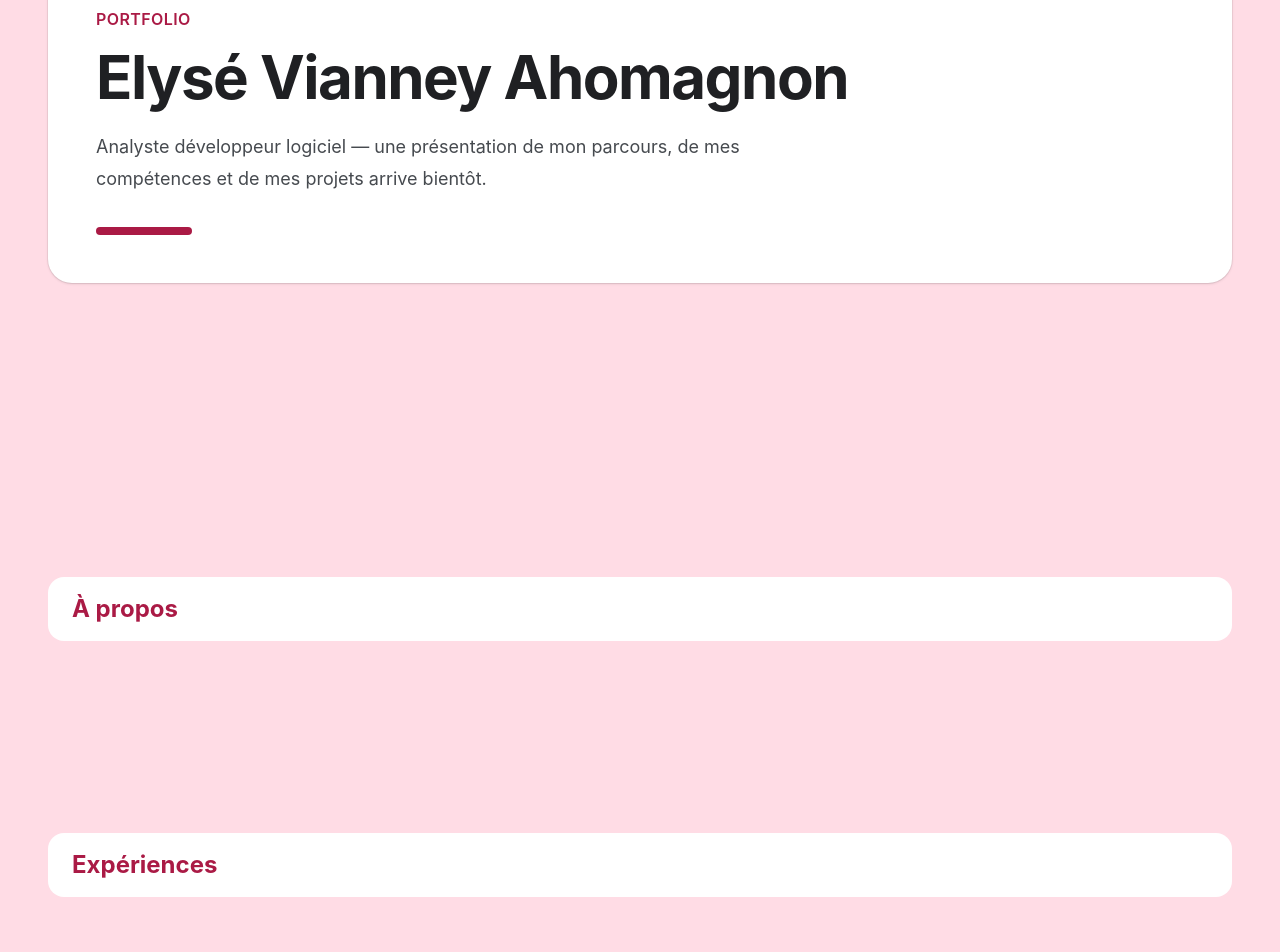
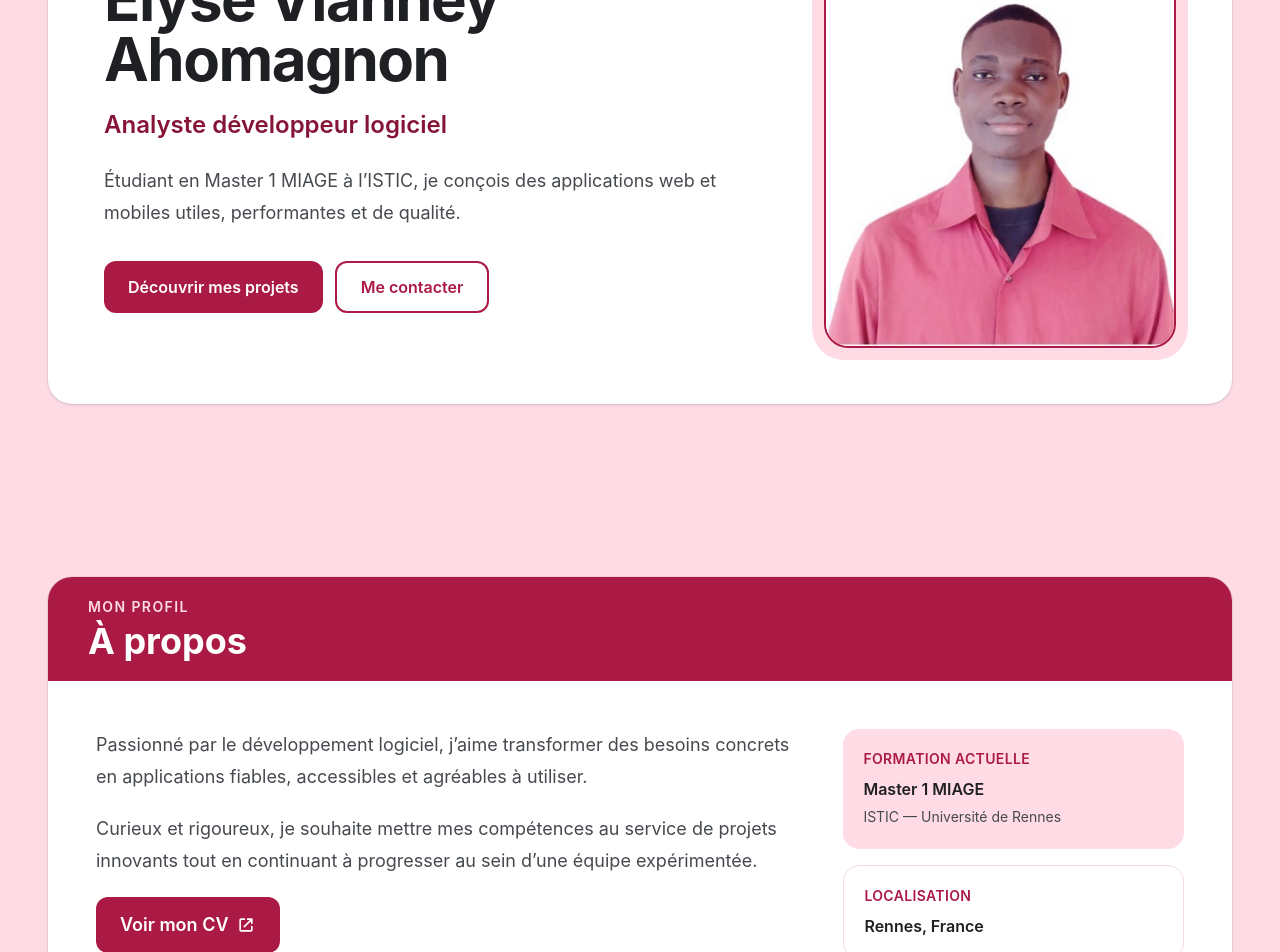
Before and after one commit to elysevianney/my_porfolio, an Angular app: page / in a window 1280 px wide. Shown: the part 320-1272 px from the top of the page. Built offline with nearby package versions, Linux system fonts and the light colour scheme.

Commit message:
feat: add hero and about sections

```diff
--- a/src/app/app.html
+++ b/src/app/app.html
@@ -8,22 +8,9 @@
 <app-header />
 
 <main id="main-content" class="mx-auto max-w-7xl px-6 sm:px-8 lg:px-12">
-  <section id="home" aria-labelledby="page-title" class="flex min-h-[calc(100vh-5rem)] items-center py-16">
-    <div class="w-full rounded-3xl bg-white p-8 shadow-sm ring-1 ring-black/5 sm:p-12">
-      <p class="mb-4 font-semibold tracking-wide text-cv-primary uppercase">Portfolio</p>
-      <h1 id="page-title" class="max-w-3xl text-4xl font-bold tracking-tight text-cv-text sm:text-6xl">
-        Elysé Vianney Ahomagnon
-      </h1>
-      <p class="mt-6 max-w-2xl text-lg leading-8 text-cv-muted">
-        Analyste développeur logiciel — une présentation de mon parcours, de mes compétences et de mes projets arrive bientôt.
-      </p>
-      <div class="mt-8 h-2 w-24 rounded-full bg-cv-primary" aria-hidden="true"></div>
-    </div>
-  </section>
+  <app-hero />
 
-  <section id="about" aria-labelledby="about-title" class="py-24">
-    <h2 id="about-title" class="rounded-2xl bg-white px-6 py-4 text-2xl font-bold text-cv-primary">À propos</h2>
-  </section>
+  <app-about />
 
   <section id="experience" aria-labelledby="experience-title" class="py-24">
     <h2 id="experience-title" class="rounded-2xl bg-white px-6 py-4 text-2xl font-bold text-cv-primary">Expériences</h2>
--- a/src/app/app.ts
+++ b/src/app/app.ts
@@ -1,10 +1,12 @@
 import { Component } from '@angular/core';
 
+import { About } from './components/about/about';
 import { Header } from './components/header/header';
+import { Hero } from './components/hero/hero';
 
 @Component({
   selector: 'app-root',
-  imports: [Header],
+  imports: [About, Header, Hero],
   templateUrl: './app.html',
   styleUrl: './app.css',
 })
--- /dev/null
+++ b/src/app/components/about/about.html
@@ -0,0 +1,44 @@
+<section id="about" aria-labelledby="about-title" class="py-20 sm:py-24">
+  <div class="overflow-hidden rounded-3xl bg-white shadow-sm ring-1 ring-black/5">
+    <div class="bg-cv-primary px-7 py-5 sm:px-10">
+      <p class="text-sm font-semibold tracking-widest text-cv-soft uppercase">Mon profil</p>
+      <h2 id="about-title" class="mt-1 text-3xl font-bold text-white sm:text-4xl">À propos</h2>
+    </div>
+
+    <div class="grid gap-10 p-7 sm:p-10 lg:grid-cols-[1.35fr_0.65fr] lg:p-12">
+      <div class="space-y-5 text-base leading-7 text-cv-muted sm:text-lg sm:leading-8">
+        <p>
+          Passionné par le développement logiciel, j’aime transformer des besoins concrets en applications fiables, accessibles et agréables à utiliser.
+        </p>
+        <p>
+          Curieux et rigoureux, je souhaite mettre mes compétences au service de projets innovants tout en continuant à progresser au sein d’une équipe expérimentée.
+        </p>
+
+        <a
+          href="/documents/cv-vianney-ahomagnon-2.pdf"
+          target="_blank"
+          rel="noopener noreferrer"
+          class="inline-flex min-h-12 items-center justify-center gap-2 rounded-xl bg-cv-primary px-6 py-3 font-semibold text-white transition-colors hover:bg-cv-primary-dark"
+          aria-label="Ouvrir mon CV au format PDF dans un nouvel onglet"
+        >
+          Voir mon CV
+          <svg aria-hidden="true" viewBox="0 0 24 24" class="size-5" fill="none" stroke="currentColor" stroke-width="2">
+            <path stroke-linecap="round" stroke-linejoin="round" d="M14 5h5v5m0-5-9 9M19 14v4a1 1 0 0 1-1 1H6a1 1 0 0 1-1-1V6a1 1 0 0 1 1-1h4" />
+          </svg>
+        </a>
+      </div>
+
+      <dl class="grid content-start gap-4">
+        <div class="rounded-2xl bg-cv-soft p-5">
+          <dt class="text-sm font-semibold tracking-wide text-cv-primary uppercase">Formation actuelle</dt>
+          <dd class="mt-2 font-semibold text-cv-text">Master 1 MIAGE</dd>
+          <dd class="mt-1 text-sm leading-6 text-cv-muted">ISTIC — Université de Rennes</dd>
+        </div>
+        <div class="rounded-2xl border border-cv-primary/15 p-5">
+          <dt class="text-sm font-semibold tracking-wide text-cv-primary uppercase">Localisation</dt>
+          <dd class="mt-2 font-semibold text-cv-text">Rennes, France</dd>
+        </div>
+      </dl>
+    </div>
+  </div>
+</section>
--- /dev/null
+++ b/src/app/components/about/about.ts
@@ -0,0 +1,8 @@
+import { ChangeDetectionStrategy, Component } from '@angular/core';
+
+@Component({
+  selector: 'app-about',
+  templateUrl: './about.html',
+  changeDetection: ChangeDetectionStrategy.OnPush,
+})
+export class About {}
--- /dev/null
+++ b/src/app/components/hero/hero.html
@@ -0,0 +1,43 @@
+<section id="home" aria-labelledby="page-title" class="flex min-h-[calc(100vh-5rem)] items-center py-12 sm:py-16">
+  <div class="grid w-full items-center gap-10 rounded-3xl bg-white p-7 shadow-sm ring-1 ring-black/5 sm:p-10 lg:grid-cols-[1fr_22rem] lg:gap-16 lg:p-14">
+    <div>
+      <p class="mb-4 font-semibold tracking-wide text-cv-primary uppercase">Bonjour, je suis</p>
+      <h1 id="page-title" class="max-w-3xl text-4xl font-bold tracking-tight text-cv-text sm:text-6xl">
+        Elysé Vianney Ahomagnon
+      </h1>
+      <p class="mt-5 text-xl font-semibold text-cv-primary-dark sm:text-2xl">
+        Analyste développeur logiciel
+      </p>
+      <p class="mt-6 max-w-2xl text-base leading-7 text-cv-muted sm:text-lg sm:leading-8">
+        Étudiant en Master 1 MIAGE à l’ISTIC, je conçois des applications web et mobiles utiles, performantes et de qualité.
+      </p>
+
+      <div class="mt-8 flex flex-col gap-3 sm:flex-row">
+        <a
+          href="#projects"
+          class="inline-flex min-h-12 items-center justify-center rounded-xl bg-cv-primary px-6 py-3 font-semibold text-white transition-colors hover:bg-cv-primary-dark"
+        >
+          Découvrir mes projets
+        </a>
+        <a
+          href="#contact"
+          class="inline-flex min-h-12 items-center justify-center rounded-xl border-2 border-cv-primary px-6 py-3 font-semibold text-cv-primary transition-colors hover:bg-cv-soft hover:text-cv-primary-dark"
+        >
+          Me contacter
+        </a>
+      </div>
+    </div>
+
+    <div class="relative mx-auto w-full max-w-72 lg:max-w-none">
+      <div class="absolute -inset-3 rounded-[2rem] bg-cv-soft" aria-hidden="true"></div>
+      <img
+        src="/images/maphoto.jpg"
+        alt="Portrait d’Elysé Vianney Ahomagnon"
+        width="414"
+        height="533"
+        fetchpriority="high"
+        class="relative aspect-[414/533] w-full rounded-3xl border-2 border-cv-primary object-cover"
+      />
+    </div>
+  </div>
+</section>
--- /dev/null
+++ b/src/app/components/hero/hero.ts
@@ -0,0 +1,8 @@
+import { ChangeDetectionStrategy, Component } from '@angular/core';
+
+@Component({
+  selector: 'app-hero',
+  templateUrl: './hero.html',
+  changeDetection: ChangeDetectionStrategy.OnPush,
+})
+export class Hero {}
```
Also changed, not shown: 2 other files (tests, documents, lock files or other folders).
